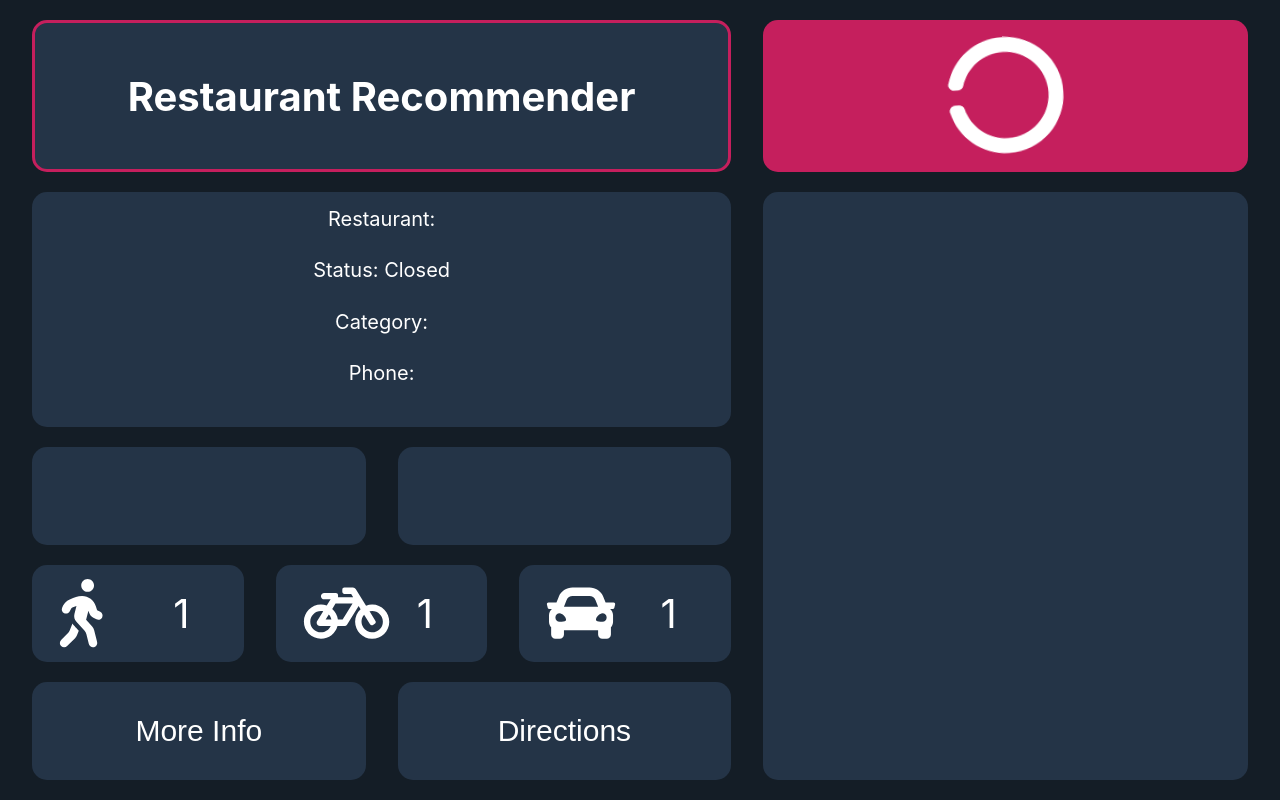
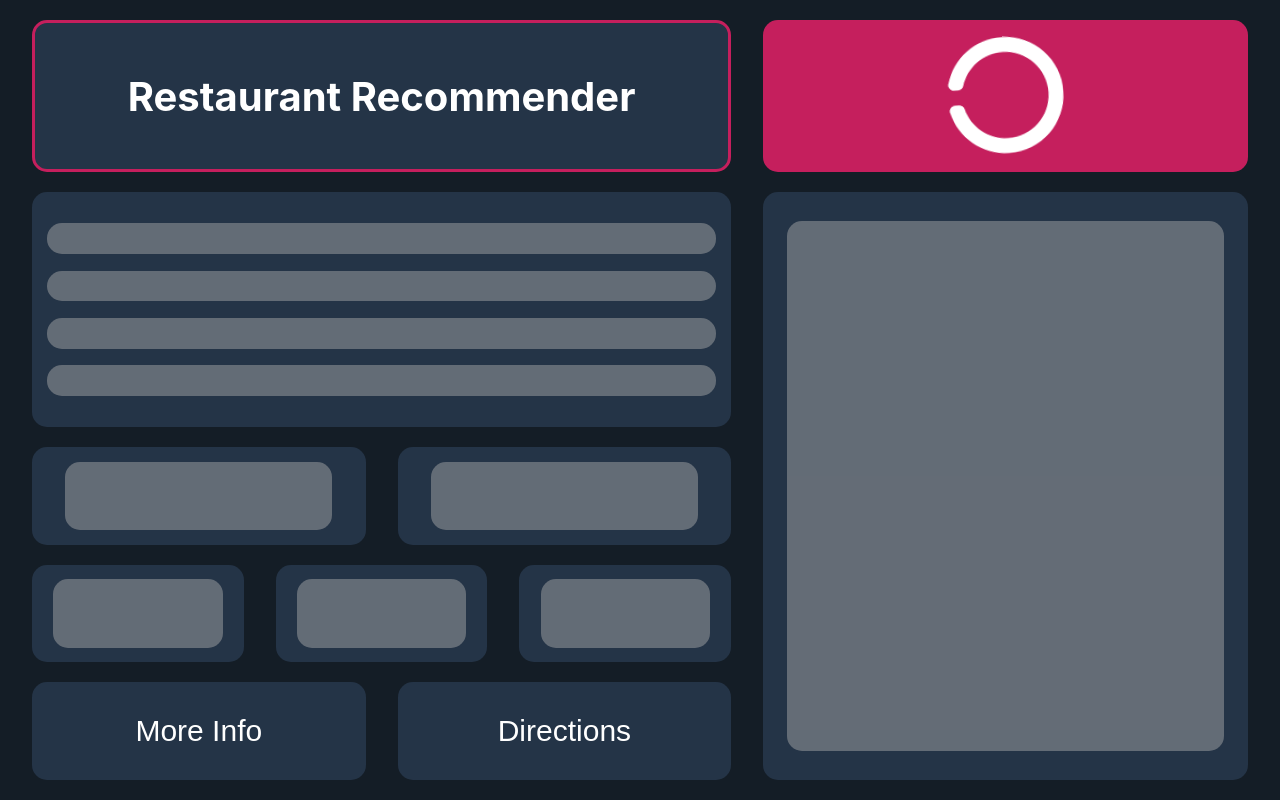
Before and after one commit to nameistao/Restaurant_Recommender_V3, a Next.js app: page / in a window 1280 px wide. Built offline with nearby package versions, Linux system fonts and the light colour scheme; no server answers.

Commit message:
add skeleton loading

```diff
--- a/components/Main.tsx
+++ b/components/Main.tsx
@@ -32,12 +32,14 @@ const Main = () => {
     image_url: "",
   });
 
+  const [isLoading, setIsLoading] = useState(true);
+
   return (
     <StyledMain>
-      <Header setData={setData} curData={data} />
+      <Header setData={setData} curData={data} setIsLoading={setIsLoading} />
       <StyledContentWrapper>
-        <Content data={data} />
-        <Slides imageUrl={data["image_url"]} />
+        <Content data={data} isLoading={isLoading} />
+        <Slides imageUrl={data["image_url"]} isLoading={isLoading} />
       </StyledContentWrapper>
     </StyledMain>
   );
--- a/components/atoms/Details.tsx
+++ b/components/atoms/Details.tsx
@@ -1,4 +1,4 @@
-import styled from "styled-components";
+import styled, { keyframes } from "styled-components";
 
 const StyledDetails = styled.div`
   height: 40%;
@@ -6,12 +6,28 @@ const StyledDetails = styled.div`
   background: #243447;
   border-radius: 15px;
   padding: 15px;
+  display: flex;
+  flex-direction: column;
+  justify-content: space-evenly;
 `;
 
 const StyledLine = styled.div`
-  height: 25%;
+  height: 15%;
   text-align: center;
   font-size: 20px;
+`;
+
+const Pulse = keyframes`
+0% { opacity: 100%}
+100% { opacity: 0% }
+`;
+
+const StyledTextRow = styled.div`
+  width: 100%;
+  height: 15%;
+  background: darkgrey;
+  border-radius: 15px;
+  animation: ${Pulse} 1s linear infinite alternate;
 `;
 
 interface IProps {
@@ -19,10 +35,18 @@ interface IProps {
   status: boolean;
   category: Array<any>;
   phone: string;
+  isLoading: boolean;
 }
 
-const Details = ({ name, status, category, phone }: IProps) => {
-  return (
+const Details = ({ name, status, category, phone, isLoading }: IProps) => {
+  return isLoading ? (
+    <StyledDetails>
+      <StyledTextRow />
+      <StyledTextRow />
+      <StyledTextRow />
+      <StyledTextRow />
+    </StyledDetails>
+  ) : (
     <StyledDetails>
       <StyledLine>Restaurant: {name}</StyledLine>
       <StyledLine>Status: {status ? "Closed" : "Open"}</StyledLine>
--- a/components/atoms/Directions.tsx
+++ b/components/atoms/Directions.tsx
@@ -1,4 +1,4 @@
-import styled from "styled-components";
+import styled, { keyframes } from "styled-components";
 import Link from "next/link";
 
 const StyledAnchor = styled.a`
--- a/components/atoms/MoreInfo.tsx
+++ b/components/atoms/MoreInfo.tsx
@@ -1,4 +1,4 @@
-import styled from "styled-components";
+import styled, { keyframes } from "styled-components";
 
 const StyledAnchor = styled.a`
   width: calc(50% - 1.25vw);
--- a/components/atoms/Price.tsx
+++ b/components/atoms/Price.tsx
@@ -1,4 +1,4 @@
-import styled from "styled-components";
+import styled, { keyframes } from "styled-components";
 import Dollar from "components/icons/Dollar";
 
 const StyledPrice = styled.div`
@@ -15,12 +15,31 @@ const StyledDollar = styled(Dollar)`
   margin-right: 1.25%;
 `;
 
+const Pulse = keyframes`
+0% { opacity: 100%}
+100% { opacity: 0% }
+`;
+
+const StyledLoadingBox = styled.div`
+  height: 70%;
+  width: 80%;
+  background: darkgrey;
+  margin: auto;
+  border-radius: 15px;
+  animation: ${Pulse} 1s linear infinite alternate;
+`;
+
 interface IProps {
   price: string;
+  isLoading: boolean;
 }
 
-const Price = ({ price }: IProps) => {
-  return (
+const Price = ({ price, isLoading }: IProps) => {
+  return isLoading ? (
+    <StyledPrice>
+      <StyledLoadingBox />
+    </StyledPrice>
+  ) : (
     <StyledPrice>
       {price?.length >= 1 &&
         Array(Math.floor(price.length)).fill(
--- a/components/atoms/Rating.tsx
+++ b/components/atoms/Rating.tsx
@@ -1,4 +1,4 @@
-import styled from "styled-components";
+import styled, { keyframes } from "styled-components";
 import Star from "components/icons/Star";
 
 const StyledRating = styled.div`
@@ -16,12 +16,31 @@ const StyledStar = styled(Star)`
   margin-right: 1.25%;
 `;
 
+const Pulse = keyframes`
+0% { opacity: 100%}
+100% { opacity: 0% }
+`;
+
+const StyledLoadingBox = styled.div`
+  height: 70%;
+  width: 80%;
+  background: darkgrey;
+  margin: auto;
+  border-radius: 15px;
+  animation: ${Pulse} 1s linear infinite alternate;
+`;
+
 interface IProps {
   rating: number;
+  isLoading: boolean;
 }
 
-const Rating = ({ rating }: IProps) => {
-  return (
+const Rating = ({ rating, isLoading }: IProps) => {
+  return isLoading ? (
+    <StyledRating>
+      <StyledLoadingBox />
+    </StyledRating>
+  ) : (
     <StyledRating>
       {rating >= 1 &&
         Array(Math.floor(rating)).fill(
--- a/components/atoms/Slides.tsx
+++ b/components/atoms/Slides.tsx
@@ -1,6 +1,6 @@
 import Image from "next/image";
 import { useEffect, useState } from "react";
-import styled from "styled-components";
+import styled, { keyframes } from "styled-components";
 
 const StyledSlides = styled.div`
   width: calc(42.5% - 2.5vw);
@@ -23,18 +23,37 @@ const StyledImage = styled.img`
   border-radius: 15px;
 `;
 
+const Pulse = keyframes`
+0% { opacity: 100%}
+100% { opacity: 0% }
+`;
+
+const StyledLoadingBox = styled.div`
+  width: 90%;
+  height: 90%;
+  margin: auto;
+  background: darkgrey;
+  border-radius: 15px;
+  animation: ${Pulse} 1s linear infinite alternate;
+`;
+
 interface IProps {
   imageUrl: string;
+  isLoading: boolean;
 }
 
-const Slides = ({ imageUrl }: IProps) => {
+const Slides = ({ imageUrl, isLoading }: IProps) => {
   const [imageLink, setImageLink] = useState(imageUrl);
 
   useEffect(() => {
     setImageLink(imageUrl);
   }, [imageUrl]);
 
-  return (
+  return isLoading ? (
+    <StyledSlides>
+      <StyledLoadingBox />
+    </StyledSlides>
+  ) : (
     <StyledSlides>
       {imageUrl && <StyledImage src={imageUrl} alt="alt" />}
     </StyledSlides>
--- a/components/atoms/TravelTimes.tsx
+++ b/components/atoms/TravelTimes.tsx
@@ -1,4 +1,4 @@
-import styled from "styled-components";
+import styled, { keyframes } from "styled-components";
 import Walk from "components/icons/Walk";
 import Bike from "components/icons/Bike";
 import Car from "components/icons/Car";
@@ -34,12 +34,39 @@ const StyledTime = styled.div`
   width: 50%;
 `;
 
+const Pulse = keyframes`
+0% { opacity: 100%}
+100% { opacity: 0% }
+`;
+
+const StyledTravelContent = styled.div`
+  height: 70%;
+  width: 80%;
+  background: darkgrey;
+  margin: auto;
+  border-radius: 15px;
+  animation: ${Pulse} 1s linear infinite alternate;
+`;
+
 interface IProps {
   distance: number;
+  isLoading: boolean;
 }
 
-const TravelTimes = ({ distance }: IProps) => {
-  return (
+const TravelTimes = ({ distance, isLoading }: IProps) => {
+  return isLoading ? (
+    <>
+      <StyledWalkBox>
+        <StyledTravelContent />
+      </StyledWalkBox>
+      <StyledBikeBox>
+        <StyledTravelContent />
+      </StyledBikeBox>
+      <StyledCarBox>
+        <StyledTravelContent />
+      </StyledCarBox>
+    </>
+  ) : (
     <>
       <StyledWalkBox>
         <Walk height="70%" width="auto" />
--- a/components/molecules/Content.tsx
+++ b/components/molecules/Content.tsx
@@ -31,9 +31,10 @@ interface IProps {
     url: string;
     image_url: string;
   };
+  isLoading: boolean;
 }
 
-const Content = ({ data }: IProps) => {
+const Content = ({ data, isLoading }: IProps) => {
   const [name, setName] = useState(data ? data.name : "");
   const [status, setStatus] = useState(data ? data["is_closed"] : true);
   const [category, setCategory] = useState(data ? data.categories : []);
@@ -58,13 +59,19 @@ const Content = ({ data }: IProps) => {
 
   return (
     <StyledContent>
-      <Details name={name} status={status} category={category} phone={phone} />
+      <Details
+        name={name}
+        status={status}
+        category={category}
+        phone={phone}
+        isLoading={isLoading}
+      />
       <StyledWrapper>
-        <Price price={price} />
-        <Rating rating={rating} />
+        <Price price={price} isLoading={isLoading} />
+        <Rating rating={rating} isLoading={isLoading} />
       </StyledWrapper>
       <StyledWrapper>
-        <TravelTimes distance={distance} />
+        <TravelTimes distance={distance} isLoading={isLoading} />
       </StyledWrapper>
       <StyledWrapper>
         <MoreInfo url={url} />
--- a/components/molecules/Header.tsx
+++ b/components/molecules/Header.tsx
@@ -65,9 +65,10 @@ const StyledNotch = styled(Notch)`
 interface IProps {
   setData: Function;
   curData: any;
+  setIsLoading: Function;
 }
 
-const Header = ({ setData, curData }: IProps) => {
+const Header = ({ setData, curData, setIsLoading }: IProps) => {
   const [loading, setLoading] = useState(false);
 
   useEffect(() => {
@@ -76,6 +77,7 @@ const Header = ({ setData, curData }: IProps) => {
 
   const searchHandler = async () => {
     setLoading(true);
+    setIsLoading(true);
     let lat;
     let long;
 
@@ -106,6 +108,7 @@ const Header = ({ setData, curData }: IProps) => {
         setData(response.data.data.businesses[select]);
         console.log(response.data.data.businesses[select]);
         setLoading(false);
+        setIsLoading(false);
       });
     } else {
       alert("Geolocation is not supported by this browser.");
```
